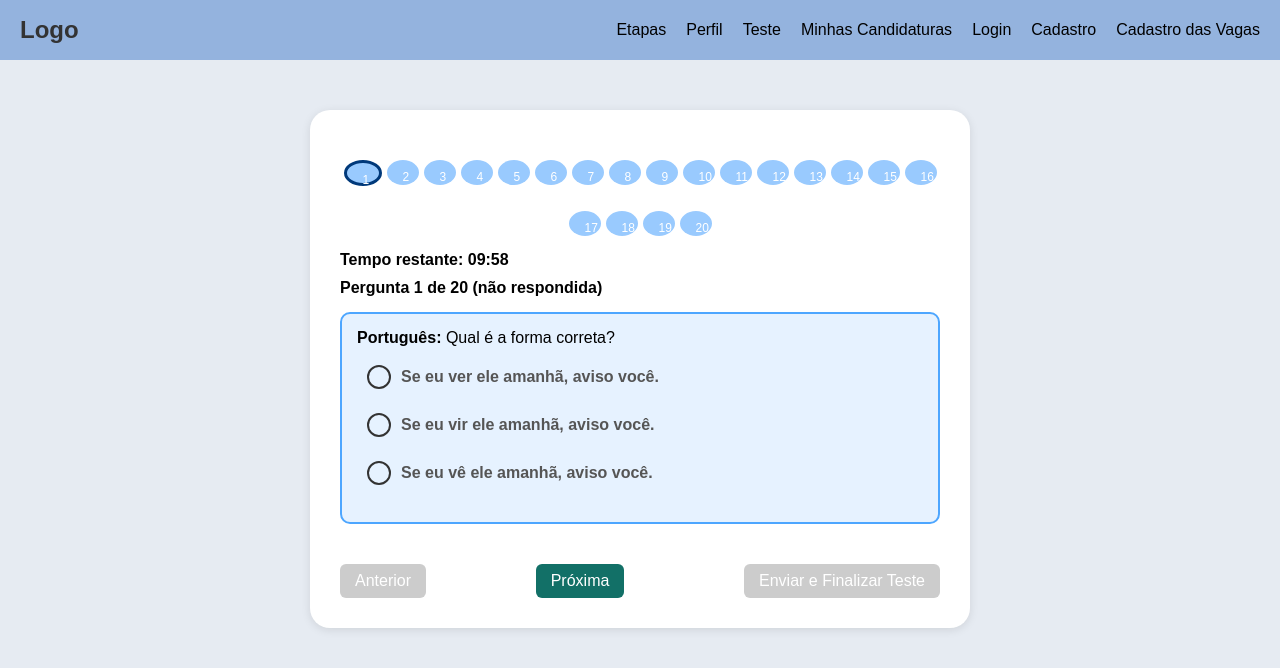
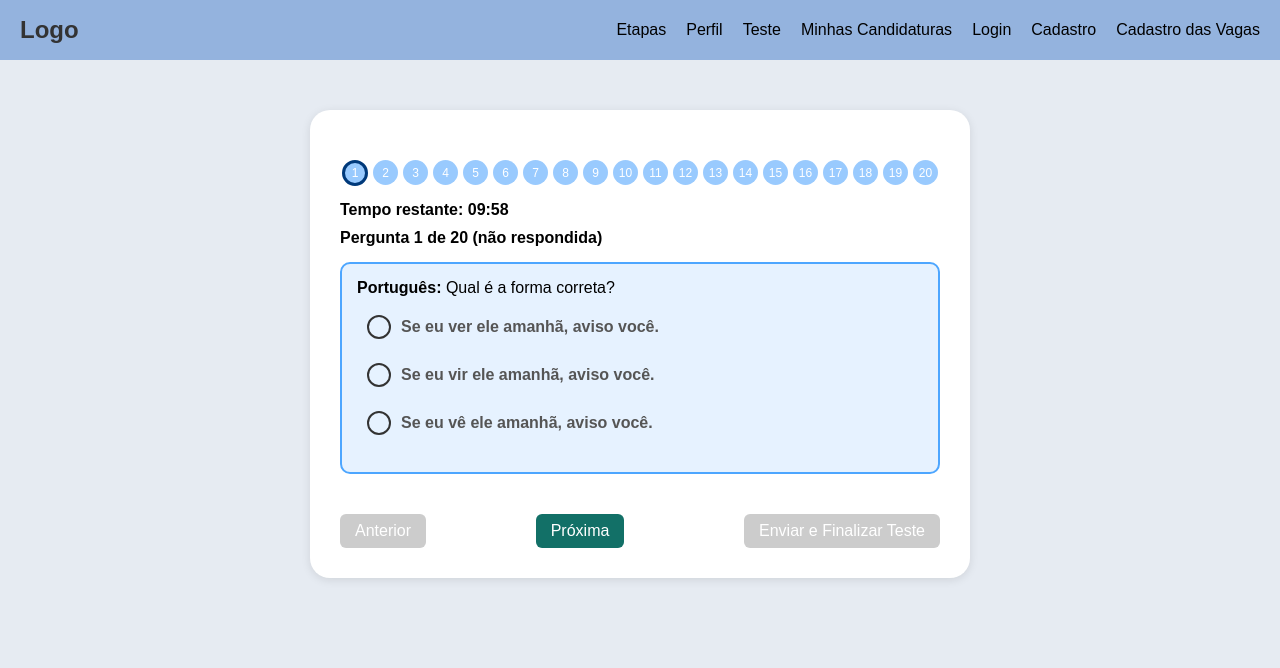
Before and after one commit to 211232023/DevLab, a React (Create React App) app in the folder RH_Projetos/frontend/: page /teste in a window 1280 px wide. Both pictures are taken after a click on the button "Iniciar Teste". Shown: the top 668 px of the page. Built offline with nearby package versions, Linux system fonts and the light colour scheme.

Commit message:
Update Teste.jsx

```diff
--- a/RH_Projetos/frontend/src/pages/candidatos/Teste.jsx
+++ b/RH_Projetos/frontend/src/pages/candidatos/Teste.jsx
@@ -301,6 +301,9 @@ export default function Teste() {
                   color: "white",
                   fontSize: "12px",
                   transition: "all 0.2s ease",
+                  padding: 0,
+                  boxSizing: "border-box",
+                  overflow: "hidden",
                 }}
                 title={`Questão ${idx + 1}`}
               >
```
